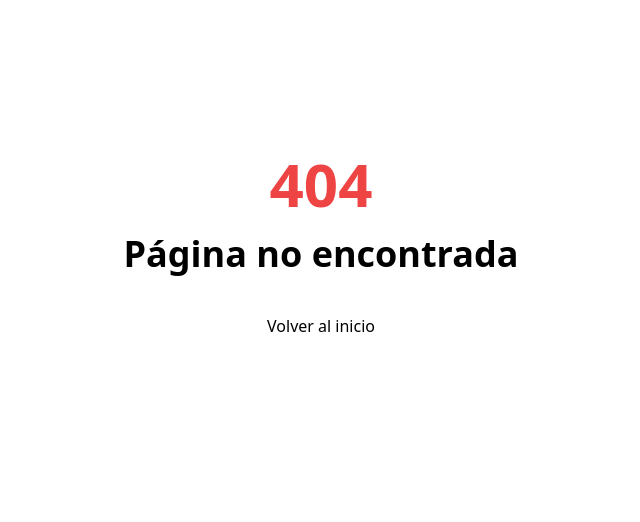
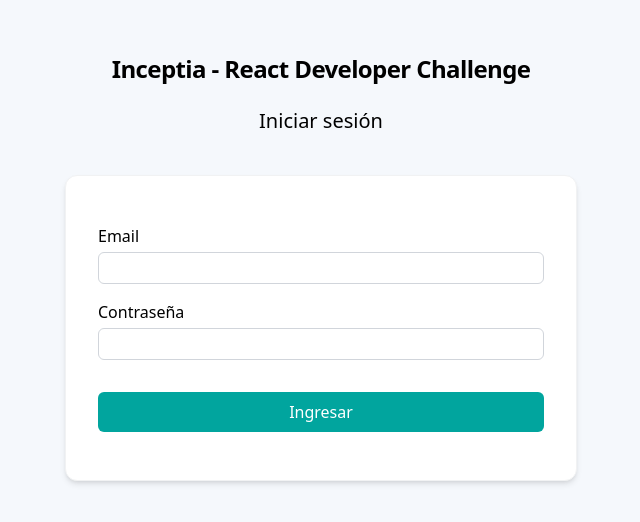
Before and after one commit to GabrielCarames/inceptia-react-developer-challenge, a React (Vite) app in the folder frontend/: page /iniciar-sesion in a window 1280 px wide. Before the commit this address had no page. Shown: the part 154-676 px from the top of the page, without its empty margins (319-959 px from the left). Built offline with nearby package versions, Linux system fonts and the light colour scheme.

Commit message:
refactor: replace signin route name

```diff
--- a/frontend/src/components/Client.tsx
+++ b/frontend/src/components/Client.tsx
@@ -10,7 +10,7 @@
   return (
     <li>
       <Link
-        to={`/admin/client/${clientId}`}
+        to={`/admin/cliente/${clientId}`}
         className="flex items-center gap-2"
       >
         <span className="icon-[ic--outline-account-circle] size-8" />
--- a/frontend/src/components/PrivateRoute.tsx
+++ b/frontend/src/components/PrivateRoute.tsx
@@ -9,7 +9,7 @@
     return <span className="loading loading-dots loading-lg"></span>
   if (currentUser) return <Component />
 
-  return <Navigate to="/signin" />
+  return <Navigate to="/iniciar-sesion" />
 }
 
 export default PrivateRoute
--- a/frontend/src/main.tsx
+++ b/frontend/src/main.tsx
@@ -24,11 +24,11 @@
           <Routes>
             <Route path="/" element={<Navigate to="/admin" />} />
             <Route path="/admin" element={<PrivateRoute Component={App} />}>
-              <Route path="client">
+              <Route path="cliente">
                 <Route path=":id" element={<Client />} />
               </Route>
             </Route>
-            <Route path="/signin" element={<SignIn />} />
+            <Route path="/iniciar-sesion" element={<SignIn />} />
             <Route path="*" element={<NotFound />} />
           </Routes>
         </AuthProvider>
```
